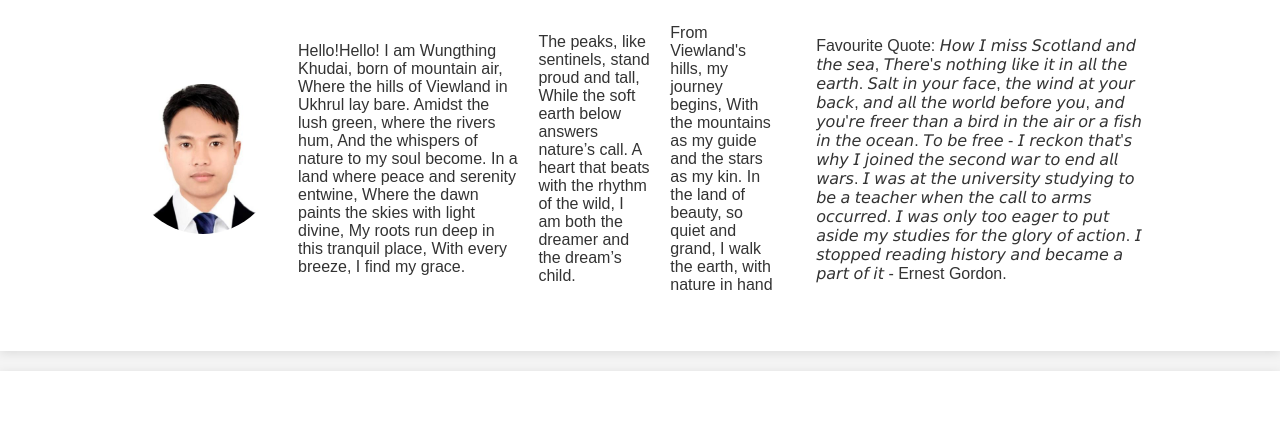
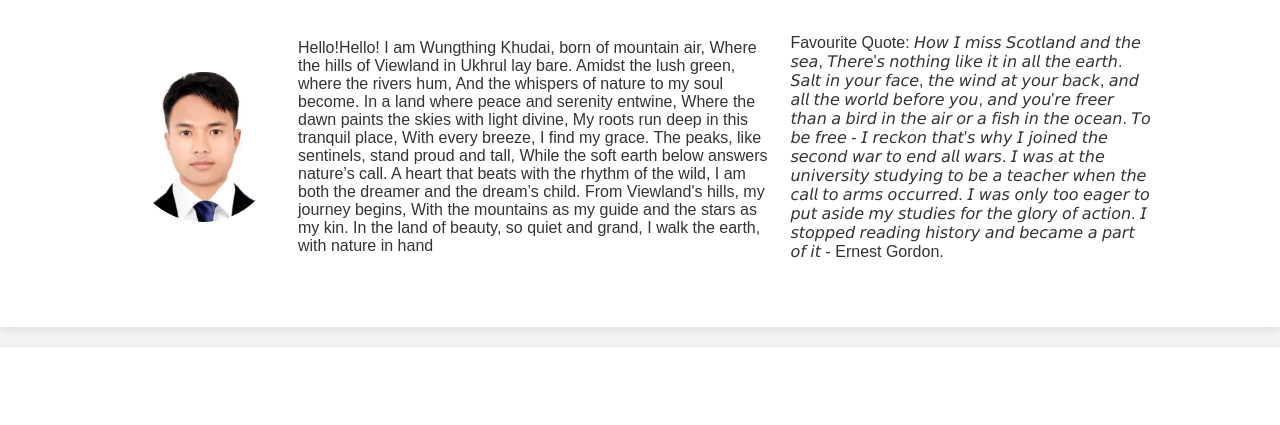
Before and after one commit to wungthingkhudai/My-profile, a plain HTML site: page index.html in a window 1280 px wide. Shown: the part 375-800 px from the top of the page. Drawn offline with Linux system fonts and the light colour scheme.

Commit message:
Update index.html

```diff
--- a/index.html
+++ b/index.html
@@ -24,7 +24,7 @@
                 <img src="profile.jpg" alt="Profile Picture" class="profile-pic">
                 <p>Hello!Hello! I am Wungthing Khudai, born of mountain air, Where the hills of Viewland in Ukhrul lay bare. Amidst the lush green, where the rivers hum, And the whispers of nature to my soul become.
             In a land where peace and serenity entwine, Where the dawn paints the skies with light divine, My roots run deep in this tranquil place, With every breeze, I find my grace.
-           <p>The peaks, like sentinels, stand proud and tall, While the soft earth below answers nature’s call. A heart that beats with the rhythm of the wild, I am both the dreamer and the dream’s child.</p>
+           The peaks, like sentinels, stand proud and tall, While the soft earth below answers nature’s call. A heart that beats with the rhythm of the wild, I am both the dreamer and the dream’s child.
            From Viewland's hills, my journey begins, With the mountains as my guide and the stars as my kin. In the land of beauty, so quiet and grand, I walk the earth, with nature in hand</p>
            <p>Favourite Quote: 𝘏𝘰𝘸 𝘐 𝘮𝘪𝘴𝘴 𝘚𝘤𝘰𝘵𝘭𝘢𝘯𝘥 𝘢𝘯𝘥 𝘵𝘩𝘦 𝘴𝘦𝘢, 𝘛𝘩𝘦𝘳𝘦'𝘴 𝘯𝘰𝘵𝘩𝘪𝘯𝘨 𝘭𝘪𝘬𝘦 𝘪𝘵 𝘪𝘯 𝘢𝘭𝘭 𝘵𝘩𝘦 𝘦𝘢𝘳𝘵𝘩. 𝘚𝘢𝘭𝘵 𝘪𝘯 𝘺𝘰𝘶𝘳 𝘧𝘢𝘤𝘦, 𝘵𝘩𝘦 𝘸𝘪𝘯𝘥 𝘢𝘵 𝘺𝘰𝘶𝘳 𝘣𝘢𝘤𝘬, 𝘢𝘯𝘥 𝘢𝘭𝘭 𝘵𝘩𝘦 𝘸𝘰𝘳𝘭𝘥 𝘣𝘦𝘧𝘰𝘳𝘦 𝘺𝘰𝘶, 𝘢𝘯𝘥 𝘺𝘰𝘶'𝘳𝘦 𝘧𝘳𝘦𝘦𝘳 𝘵𝘩𝘢𝘯 𝘢 𝘣𝘪𝘳𝘥 𝘪𝘯 𝘵𝘩𝘦 𝘢𝘪𝘳 𝘰𝘳 𝘢 𝘧𝘪𝘴𝘩 𝘪𝘯 𝘵𝘩𝘦 𝘰𝘤𝘦𝘢𝘯. 𝘛𝘰 𝘣𝘦 𝘧𝘳𝘦𝘦 - 𝘐 𝘳𝘦𝘤𝘬𝘰𝘯 𝘵𝘩𝘢𝘵'𝘴 𝘸𝘩𝘺 𝘐 𝘫𝘰𝘪𝘯𝘦𝘥 𝘵𝘩𝘦 𝘴𝘦𝘤𝘰𝘯𝘥 𝘸𝘢𝘳 𝘵𝘰 𝘦𝘯𝘥 𝘢𝘭𝘭 𝘸𝘢𝘳𝘴. 𝘐 𝘸𝘢𝘴 𝘢𝘵 𝘵𝘩𝘦 𝘶𝘯𝘪𝘷𝘦𝘳𝘴𝘪𝘵𝘺 𝘴𝘵𝘶𝘥𝘺𝘪𝘯𝘨 𝘵𝘰 𝘣𝘦 𝘢 𝘵𝘦𝘢𝘤𝘩𝘦𝘳 𝘸𝘩𝘦𝘯 𝘵𝘩𝘦 𝘤𝘢𝘭𝘭 𝘵𝘰 𝘢𝘳𝘮𝘴 𝘰𝘤𝘤𝘶𝘳𝘳𝘦𝘥. 𝘐 𝘸𝘢𝘴 𝘰𝘯𝘭𝘺 𝘵𝘰𝘰 𝘦𝘢𝘨𝘦𝘳 𝘵𝘰 𝘱𝘶𝘵 𝘢𝘴𝘪𝘥𝘦 𝘮𝘺 𝘴𝘵𝘶𝘥𝘪𝘦𝘴 𝘧𝘰𝘳 𝘵𝘩𝘦 𝘨𝘭𝘰𝘳𝘺 𝘰𝘧 𝘢𝘤𝘵𝘪𝘰𝘯. 𝘐 𝘴𝘵𝘰𝘱𝘱𝘦𝘥 𝘳𝘦𝘢𝘥𝘪𝘯𝘨 𝘩𝘪𝘴𝘵𝘰𝘳𝘺 𝘢𝘯𝘥 𝘣𝘦𝘤𝘢𝘮𝘦 𝘢 𝘱𝘢𝘳𝘵 𝘰𝘧 𝘪𝘵 - Ernest Gordon.</p>
 
```
